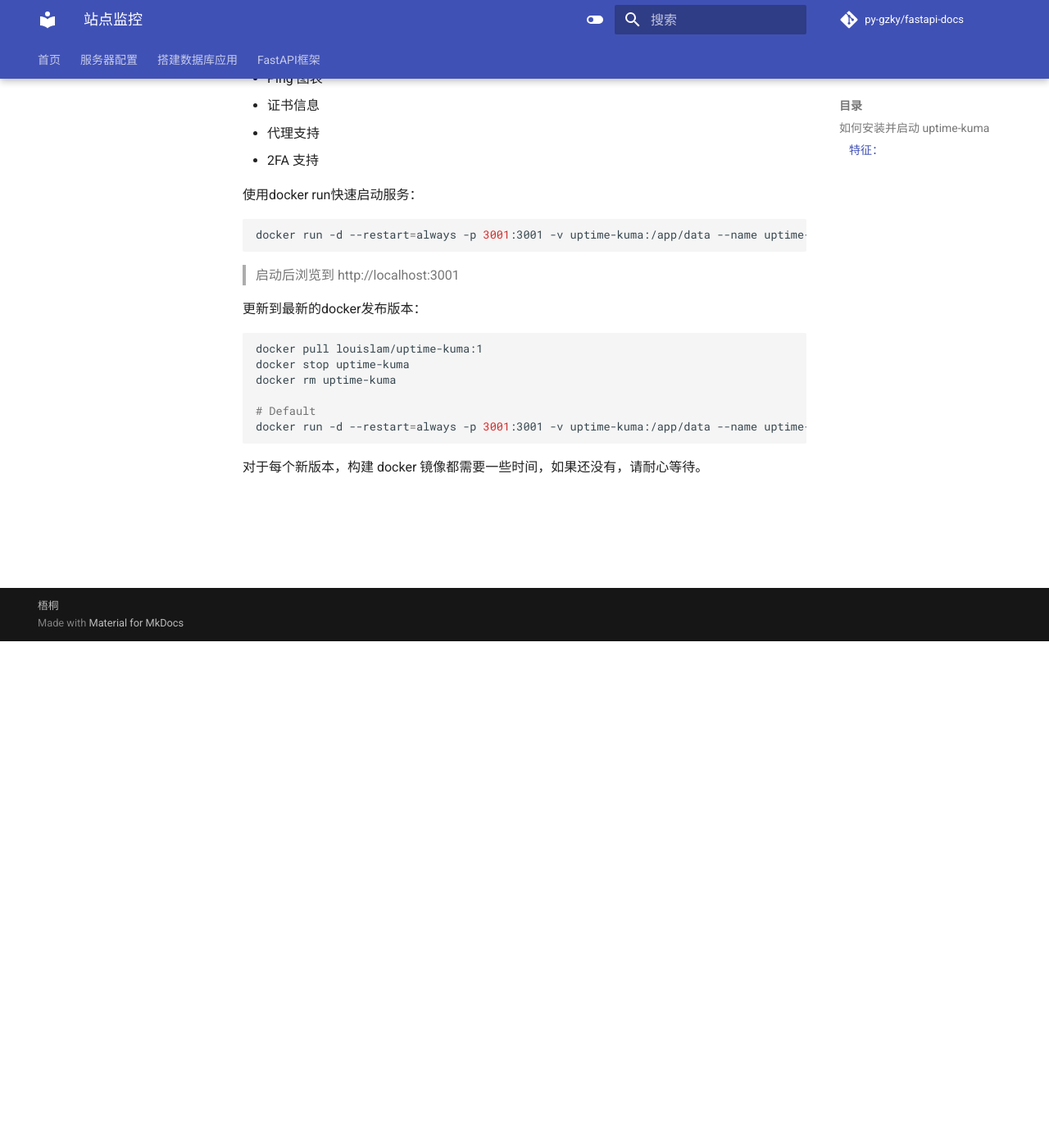
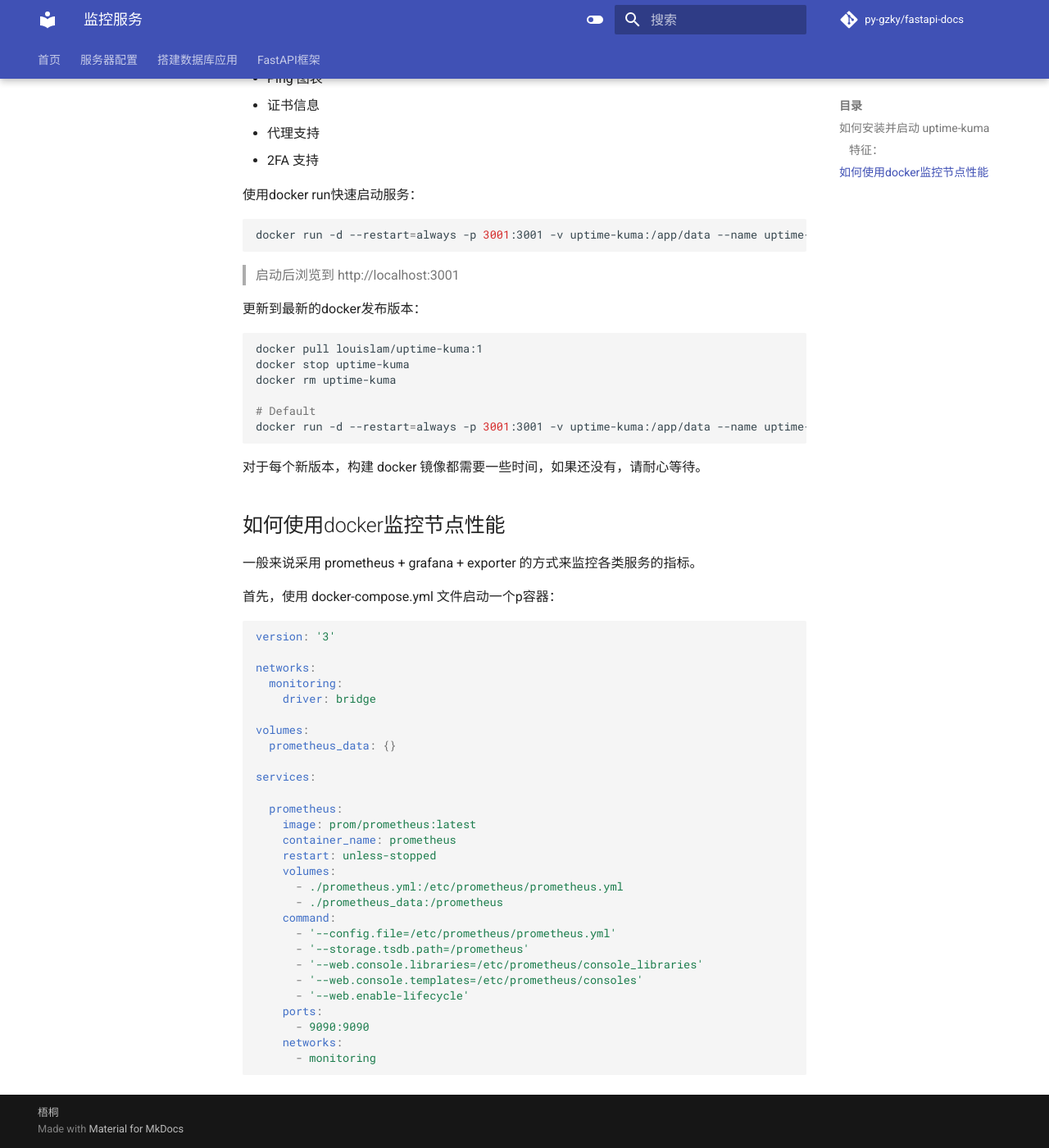
Before and after one commit to PY-GZKY/PythonBackendEngineerGuide, an MkDocs documentation site: the page built from docs/how-to-build-site-monitoring-service.md, in a window 1280 px wide and 1400 px high, scrolled down 618 px. Shown: the whole window at 82% size. Built offline with MkDocs 1.6.1 and Material for MkDocs 9.7.7, drawn with Linux system fonts in a browser that asks for light colours; comment, search, counter and statistics services are not loaded.

Commit message:
Update how-to-build-site-monitoring-service.md

````diff
--- a/docs/how-to-build-site-monitoring-service.md
+++ b/docs/how-to-build-site-monitoring-service.md
@@ -1,4 +1,4 @@
-# 站点监控
+# 监控服务
 
 - https://github.com/louislam/uptime-kuma
 - https://github.com/louislam/uptime-kuma/wiki
@@ -39,3 +39,40 @@
 ```
 
 对于每个新版本，构建 docker 镜像都需要一些时间，如果还没有，请耐心等待。
+
+## 如何使用docker监控节点性能
+
+一般来说采用 prometheus + grafana + exporter 的方式来监控各类服务的指标。
+
+首先，使用 docker-compose.yml 文件启动一个p容器：
+
+```yaml
+version: '3'
+
+networks:
+  monitoring:
+    driver: bridge
+
+volumes:
+  prometheus_data: {}
+
+services:
+
+  prometheus:
+    image: prom/prometheus:latest
+    container_name: prometheus
+    restart: unless-stopped
+    volumes:
+      - ./prometheus.yml:/etc/prometheus/prometheus.yml
+      - ./prometheus_data:/prometheus
+    command:
+      - '--config.file=/etc/prometheus/prometheus.yml'
+      - '--storage.tsdb.path=/prometheus'
+      - '--web.console.libraries=/etc/prometheus/console_libraries'
+      - '--web.console.templates=/etc/prometheus/consoles'
+      - '--web.enable-lifecycle'
+    ports:
+      - 9090:9090
+    networks:
+      - monitoring
+```
````
